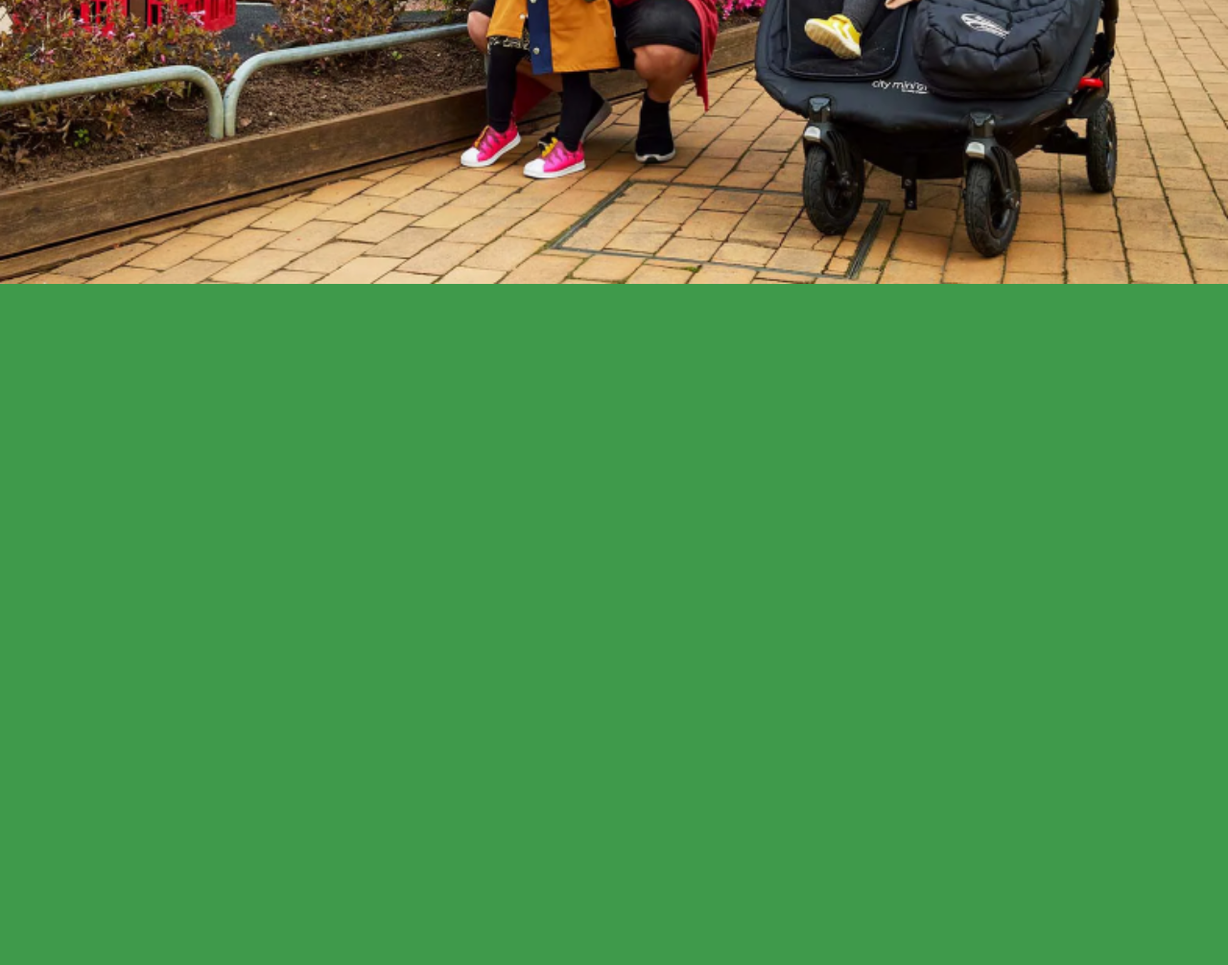
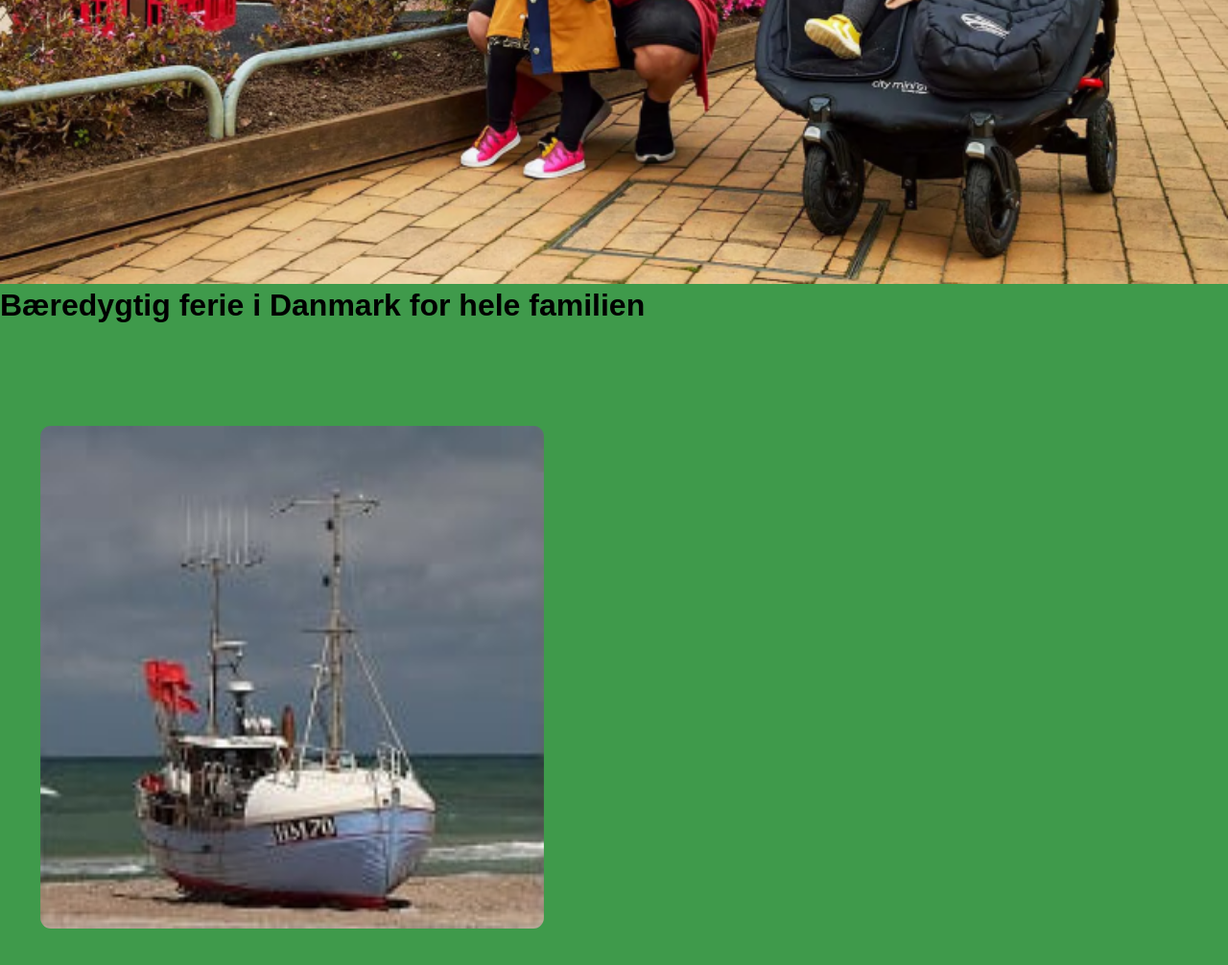
Before and after one commit to Noemaj01/staycation, a plain HTML site: page index.html in a window 1280 px wide. Shown: the part 643-1649 px from the top of the page at 96% size. Before the commit the page ends 943 px from the top, so only its background shows below. Drawn offline with Linux system fonts and the light colour scheme.

Commit message:
Update af Simon 1

```diff
--- a/css/style.css
+++ b/css/style.css
@@ -42,3 +42,26 @@ nav ul li a{
     object-position: center;
 
 }
+
+
+/* ---------------  INDHOLD --------------------------------------   */
+
+
+
+
+    /*--Jyllandbillede--*/
+
+.venstre-imgv{
+    margin: 3em 1em;
+
+
+}
+
+.venstre-imgv{
+    aspect-ratio: 1/1;
+    width: 65%;
+    object-fit: cover;
+    border-radius: 15px;
+    padding: 0.5%;
+
+}
--- a/index.html
+++ b/index.html
@@ -1,5 +1,5 @@
 <!DOCTYPE html>
-<html lang="en">
+<html lang="da">
 <head>
     <meta charset="UTF-8">
     <meta name="viewport" content="width=device-width, initial-scale=1.0">
@@ -23,7 +23,12 @@
 
 
     <main>
+    <h1>Bæredygtig ferie i Danmark for hele familien</h1>
+        <div class="venstre-imgv">
 
+             <img class="venstre-imgv" src="img/jyllandbillede.jpg" alt="Jylland">
+
+        </div>
 
 
     </main>
```
Also changed, not shown: img/jyllandbillede.jpg (added).
